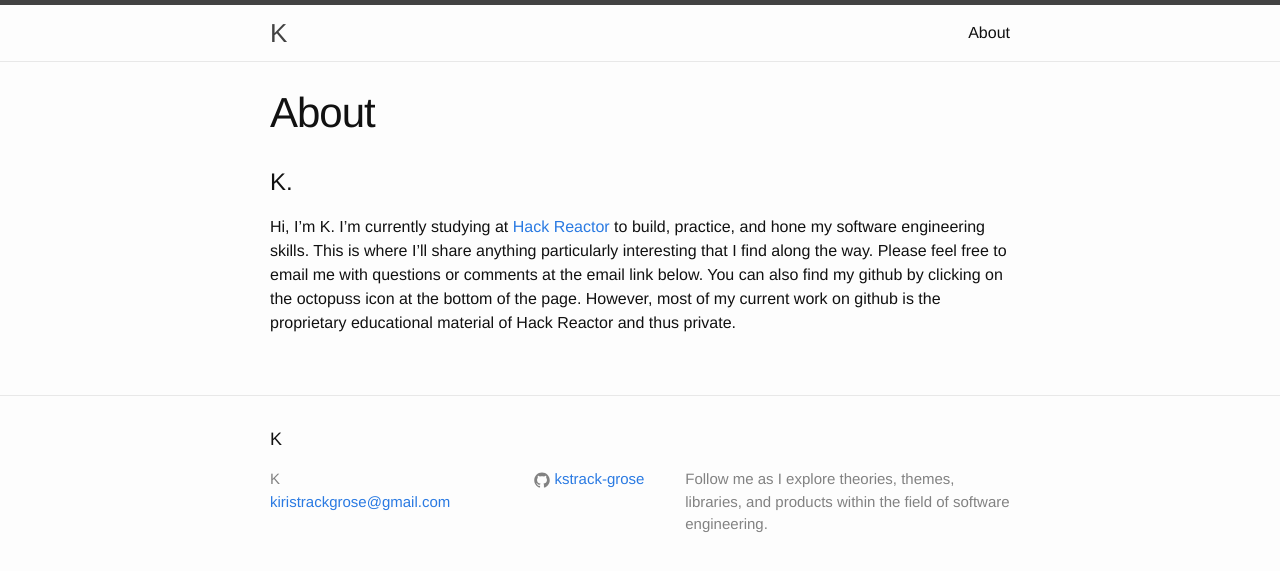
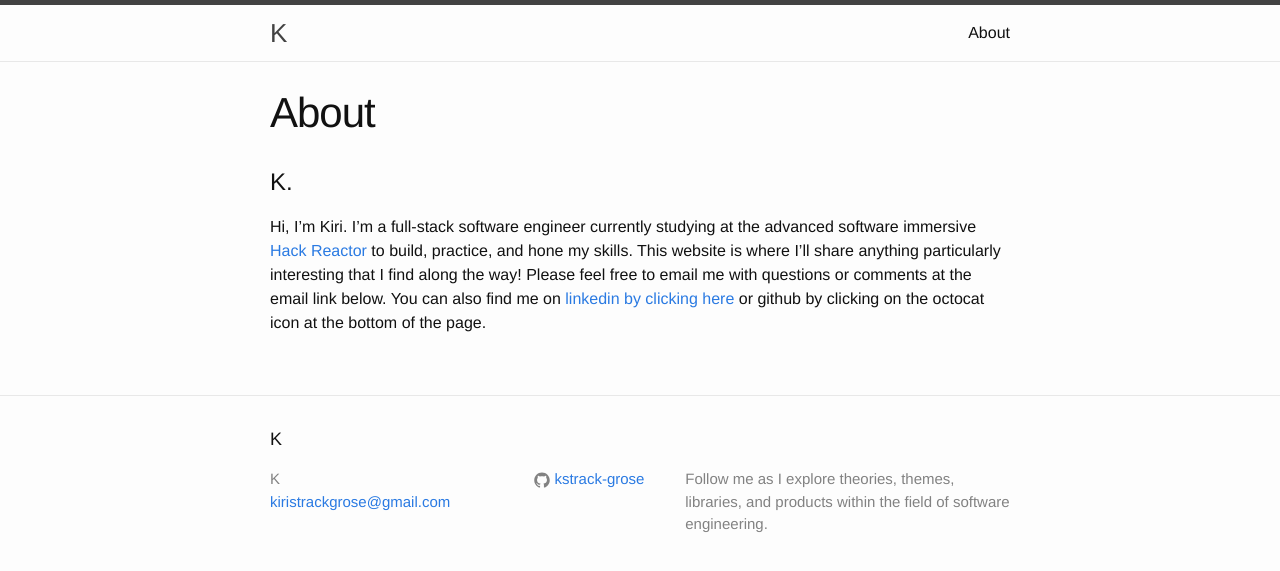
Before and after one commit to kstrack-grose/kstrack-grose.github.io, a Jekyll site: the page built from about.md, in a window 1280 px wide. Shown: the top 571 px of the page. Built offline with Jekyll 4.4.1, drawn with Linux system fonts in a browser that asks for light colours.

Commit message:
(refactor) update about page

```diff
--- a/about.md
+++ b/about.md
@@ -7,4 +7,4 @@ permalink: /about/
 K.
 ==
 
-Hi, I'm K. I'm currently studying at [Hack Reactor](http://hackreactor.com) to build, practice, and hone my software engineering skills. This is where I'll share anything particularly interesting that I find along the way. Please feel free to email me with questions or comments at the email link below. You can also find my github by clicking on the octopuss icon at the bottom of the page. However, most of my current work on github is the proprietary educational material of Hack Reactor and thus private.
+Hi, I'm Kiri. I'm a full-stack software engineer currently studying at the advanced software immersive [Hack Reactor](http://hackreactor.com) to build, practice, and hone my skills. This website is where I'll share anything particularly interesting that I find along the way! Please feel free to email me with questions or comments at the email link below. You can also find me on [linkedin by clicking here](https://www.linkedin.com/in/kstrackgrose) or github by clicking on the octocat icon at the bottom of the page.
```
